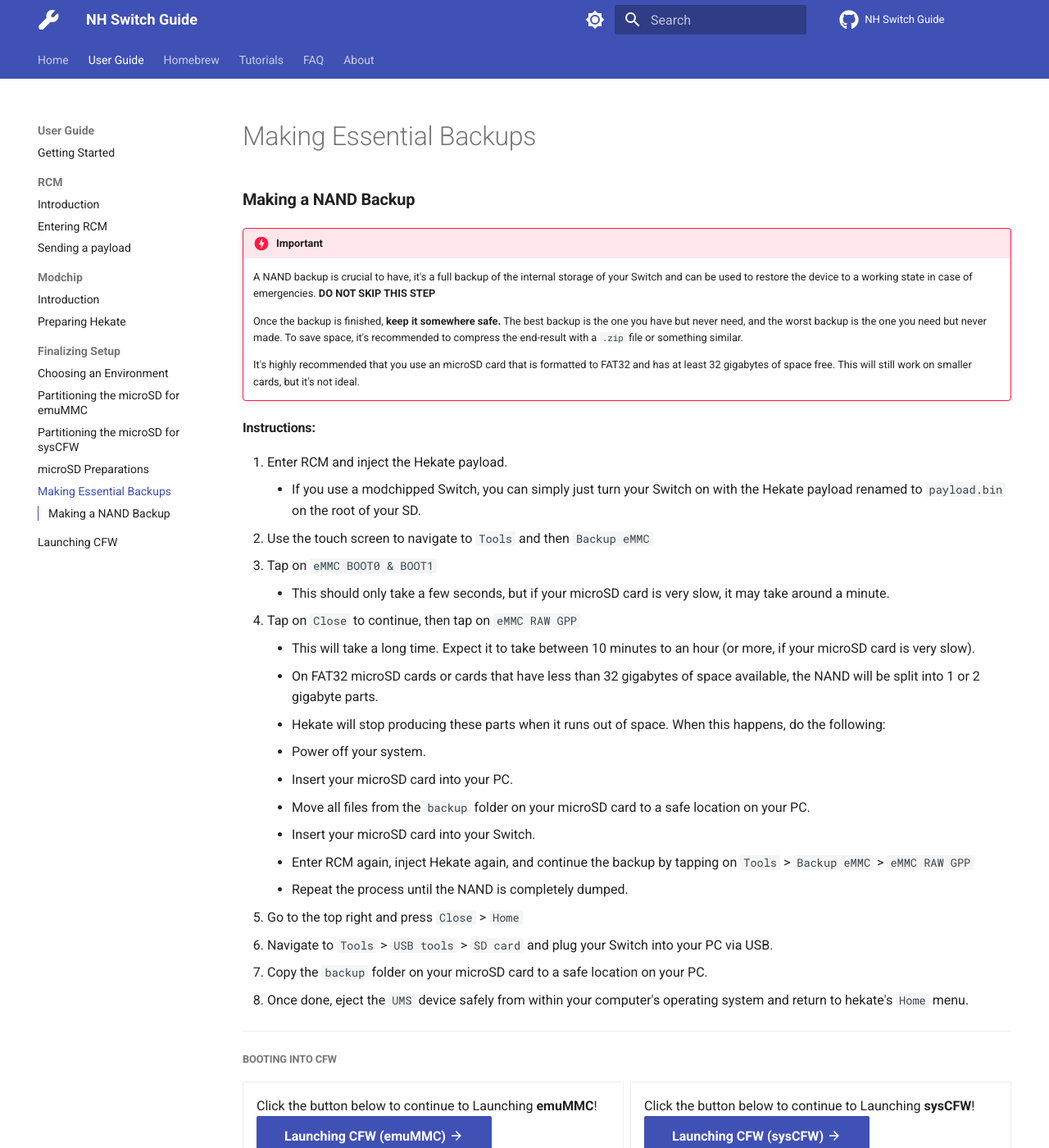
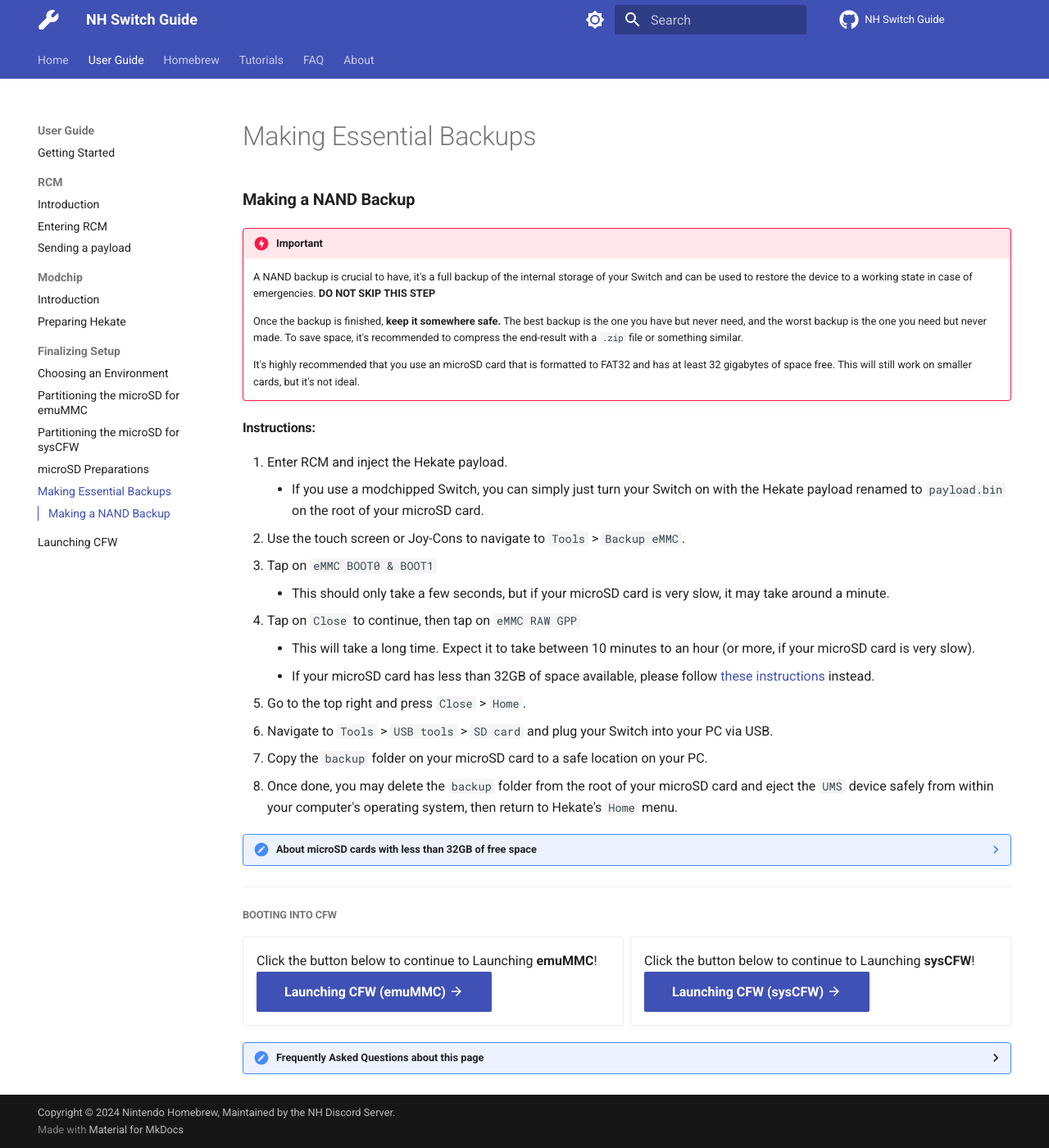
Before and after one commit to nh-server/switch-guide, an MkDocs documentation site: the page built from docs/user_guide/all/making_essential_backups.md, in a window 1280 px wide and 1400 px high. Shown: the whole window at 82% size. Built offline with MkDocs 1.6.1 and Material for MkDocs 9.7.7, drawn with Linux system fonts in a browser that asks for light colours; comment, search, counter and statistics services are not loaded.

Commit message:
edited the essential backups page + some minor details

```diff
--- a/docs/user_guide/all/making_essential_backups.md
+++ b/docs/user_guide/all/making_essential_backups.md
@@ -12,24 +12,32 @@
 #### **Instructions:**
 
 1. Enter RCM and inject the Hekate payload.
-    - If you use a modchipped Switch, you can simply just turn your Switch on with the Hekate payload renamed to `payload.bin` on the root of your SD.
-2. Use the touch screen to navigate to `Tools` and then `Backup eMMC`
+    - If you use a modchipped Switch, you can simply just turn your Switch on with the Hekate payload renamed to `payload.bin` on the root of your microSD card.
+2. Use the touch screen or Joy-Cons to navigate to `Tools` > `Backup eMMC`.
 3. Tap on `eMMC BOOT0 & BOOT1`
     - This should only take a few seconds, but if your microSD card is very slow, it may take around a minute.
 4. Tap on `Close` to continue, then tap on `eMMC RAW GPP`
     - This will take a long time. Expect it to take between 10 minutes to an hour (or more, if your microSD card is very slow).
-    - On FAT32 microSD cards or cards that have less than 32 gigabytes of space available, the NAND will be split into 1 or 2 gigabyte parts.
-       - Hekate will stop producing these parts when it runs out of space. When this happens, do the following:
-       - Power off your system.
-       - Insert your microSD card into your PC.
-       - Move all files from the `backup` folder on your microSD card to a safe location on your PC.
-       - Insert your microSD card into your Switch.
-       - Enter RCM again, inject Hekate again, and continue the backup by tapping on `Tools` > `Backup eMMC` > `eMMC RAW GPP`
-       - Repeat the process until the NAND is completely dumped.
-5. Go to the top right and press `Close` > `Home`
+    - If your microSD card has less than 32GB of space available, please follow [these instructions](#on-fat32-formatted-microsd-cards-or-cards-that-have-less-than-32-gigabytes-of-space-available-the-nand-backup-will-be-split-into-1-or-2-gigabyte-parts) instead.
+5. Go to the top right and press `Close` > `Home`.
 6. Navigate to `Tools` > `USB tools` > `SD card` and plug your Switch into your PC via USB.
 7. Copy the `backup` folder on your microSD card to a safe location on your PC.
-8. Once done, eject the `UMS` device safely from within your computer's operating system and return to hekate's `Home` menu.
+8. Once done, you may delete the `backup` folder from the root of your microSD card and eject the `UMS` device safely from within your computer's operating system, then return to Hekate's `Home` menu.
+
+??? note "About microSD cards with less than 32GB of free space"
+
+    #### On FAT32 formatted microSD cards or cards that have less than 32 gigabytes of space available, the NAND backup will be split into 1 or 2 gigabyte parts.
+    Hekate will stop producing these parts when it runs out of space. When this happens, do the following:
+
+    1. Press `OK` when Hekate tells you to back up your stuff.</br>
+        ![nandbackup](img/nandbackup.bmp){ width=600 }
+    2. Press `Close` > `Close` > `USB Tools` > `SD Card` and connect your Switch to your PC via USB.
+    3. Your microSD card should now be accessible on your PC, move the `backup` folder on the root of your microSD card to a safe location on your PC.
+        - *If* you are prompted to merge folders, do so.
+    4. Eject the `UMS` device safely from within your computer's operating system and close the UMS window in Hekate.
+    5. Press `Close` > `Backup eMMC` > `eMMC RAW GPP` and continue backing up your NAND.
+    6. Repeat step 2-5 until the NAND is completely dumped.
+    7. Once done, return to Hekate's `Home` menu.
 
 -----
 
```
Also changed, not shown: docs/extras/nandrestore.md (+3 -3 lines), docs/user_guide/all/launching_cfw.md (+1 -1 lines), 1 other file.
